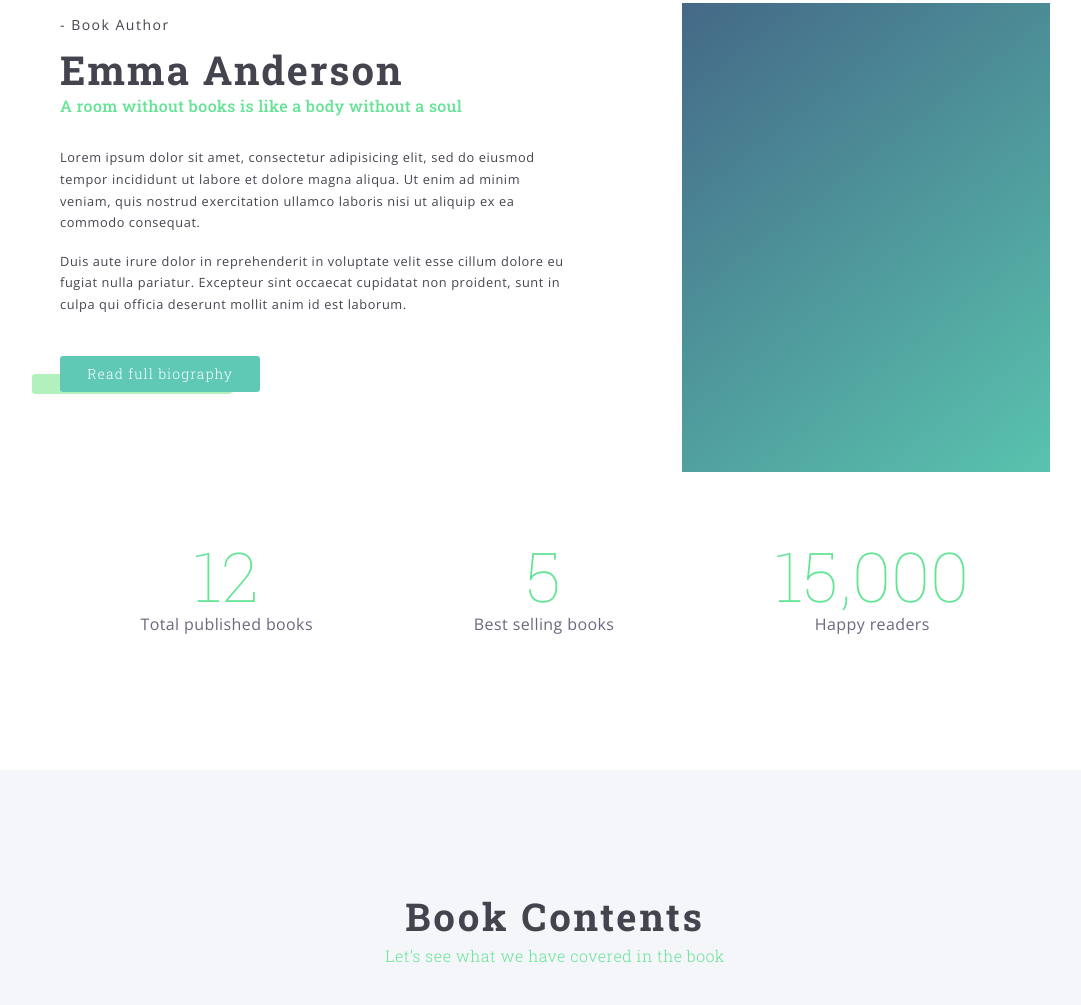
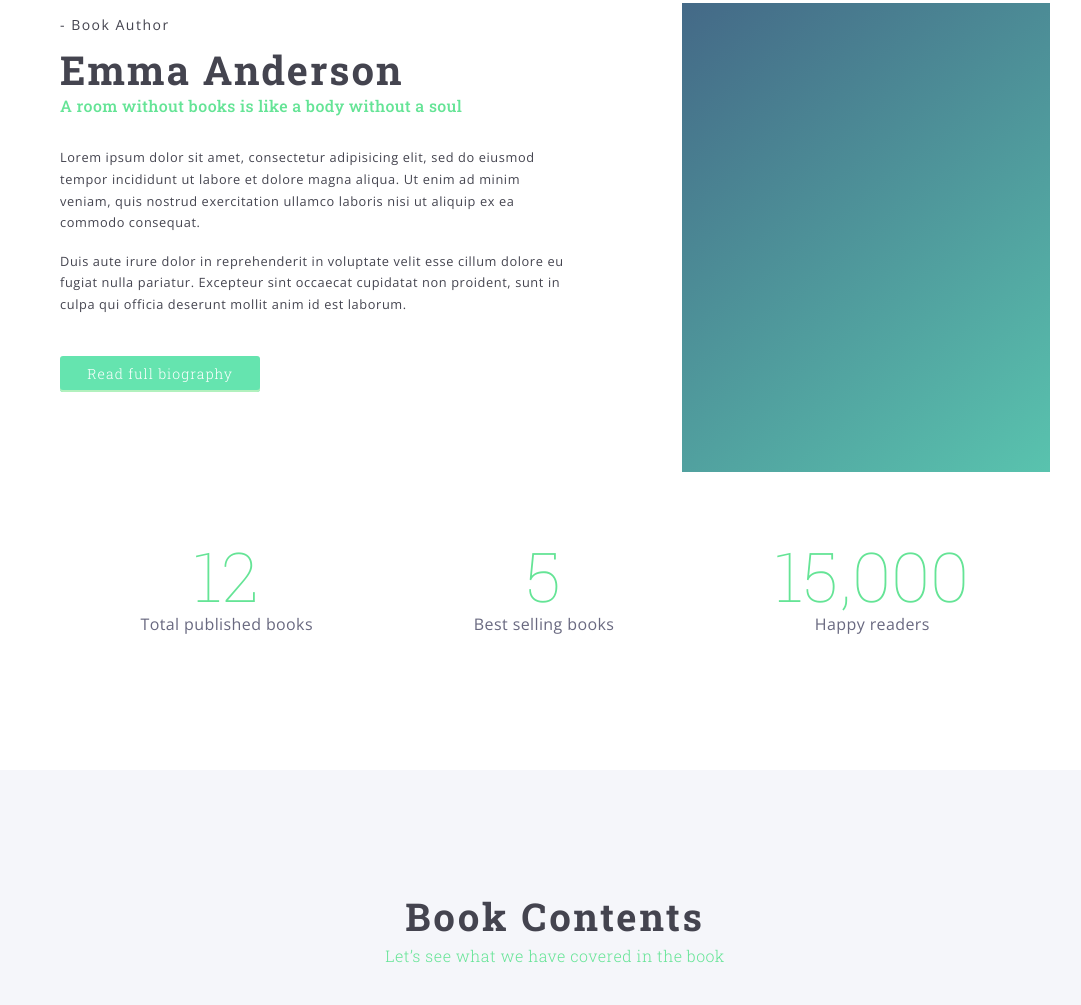
Before and after one commit to not-k1ng-solomon/tp-layout-course, a website: page src/index.html in a window 1280 px wide. Shown: the part 1023-2028 px from the top of the page, without its empty margins (85-1166 px from the left). Drawn offline with nearby package versions, Linux system fonts and the light colour scheme; files that its build step writes are made by us from their sources.

Commit message:
update button

```diff
--- a/src/css/index.scss
+++ b/src/css/index.scss
@@ -254,19 +254,7 @@ a {
     border-radius: 3px;
     color: $light_color;
     text-align: center;
-    position: relative;
-    &::before{
-      content: "";
-      display: block;
-      position: absolute;
-      height: 20px;
-      width: 100%;
-      bottom: -2px;
-      border-radius: 3px;
-      background-color: #b2f1be;
-      z-index: -1;
-      margin-left: -28px;
-    }
+    box-shadow: 0 -2px #59bb88 inset;
   }
 
   small {
@@ -327,9 +315,10 @@ a {
       display: block;
       font-size: $fs_sm;
       font-weight: 300;
-      background-color: $green_color;
+      background-color: #65e4af;
       max-width: 200px;
       letter-spacing: 1px;
+      box-shadow: 0 -2px #b2f1be inset;
     }
   }
 }
@@ -433,6 +422,7 @@ a {
       border-radius: 4px;
       font-family: 'Roboto Slab', serif;
       border: 0;
+      box-shadow: 0 -2px #adedbb inset;
     }
 
     &__list {
```
